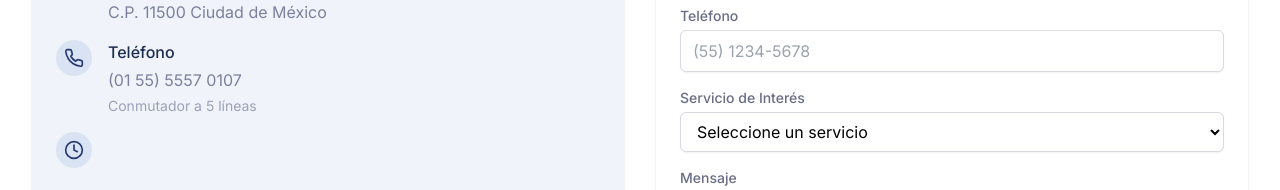
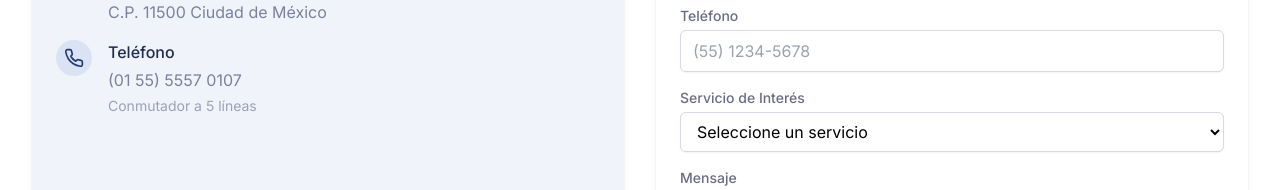
Before and after one commit to Delibes81/not36v2, a React (Vite) app: page / in a window 1280 px wide. Shown: the part 3722-3912 px from the top of the page. Built offline with nearby package versions, Linux system fonts and the light colour scheme.

Commit message:
Updated Contact.tsx

```diff
--- a/src/components/sections/Contact.tsx
+++ b/src/components/sections/Contact.tsx
@@ -58,12 +58,6 @@ const Contact: React.FC = () => {
                     <h4 className="font-medium text-primary-900">Teléfono</h4>
                     <p className="mt-1 text-neutral-600">(01 55) 5557 0107</p>
                     <p className="mt-1 text-sm text-neutral-500">Conmutador a 5 líneas</p>
-                  </div>
-                </div>
-
-                <div className="flex items-start">
-                  <div className="mr-4 rounded-full bg-primary-100 p-2">
-                    <Clock className="h-5 w-5 text-primary-700" />
                   </div>
                 </div>
               </div>
```
